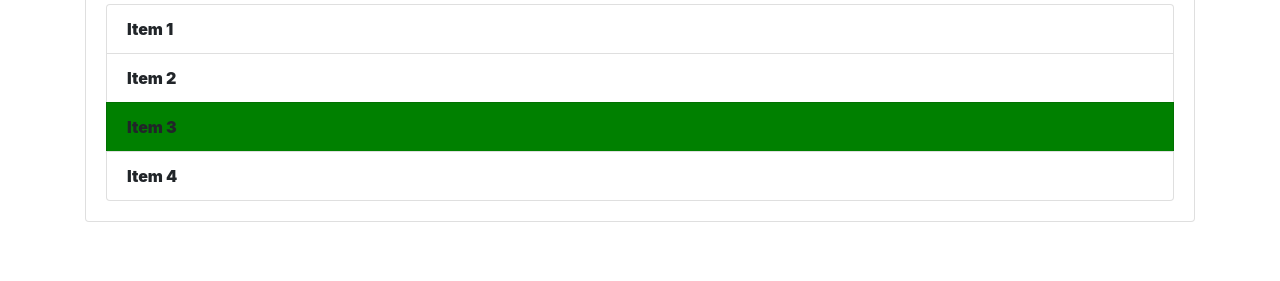
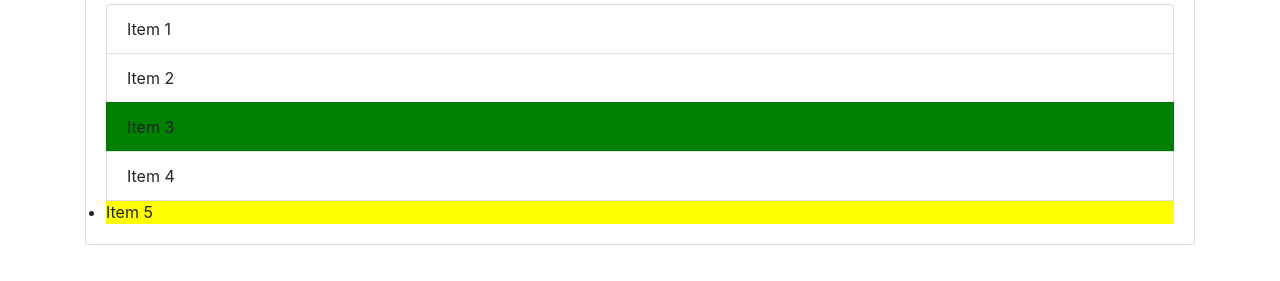
Before and after one commit to aniketgupta01/FirstGit, a plain HTML site: page index.html in a window 1280 px wide. Shown: the part 277-558 px from the top of the page. Drawn offline with nearby package versions, Linux system fonts and the light colour scheme.

Commit message:
added list item

```diff
--- a/app.js
+++ b/app.js
@@ -4,7 +4,12 @@ let addItem = document.getElementById('add-items');
 addItem.style.fontWeight = '900';
 addItem.style.color='green';
 let items = document.getElementsByClassName('list-group-item');
-for(let i=0;i<items.length;i++){
-    items[i].style.fontWeight = '900'
-}
+// for(let i=0;i<items.length;i++){
+//     items[i].style.fontWeight = '900'
+//     items[i].style.backgroundColor = 'yellow'
+// }
 items[2].style.backgroundColor='green'
+
+
+let li = document.getElementsByTagName('li');
+li[4].style.backgroundColor='yellow'
--- a/index.html
+++ b/index.html
@@ -26,6 +26,7 @@
       <li class="list-group-item">Item 2</li>
       <li class="list-group-item">Item 3</li>
       <li class="list-group-item">Item 4</li>
+      <li>Item 5</li>
     </ul>
    </div>
   </div>
```
